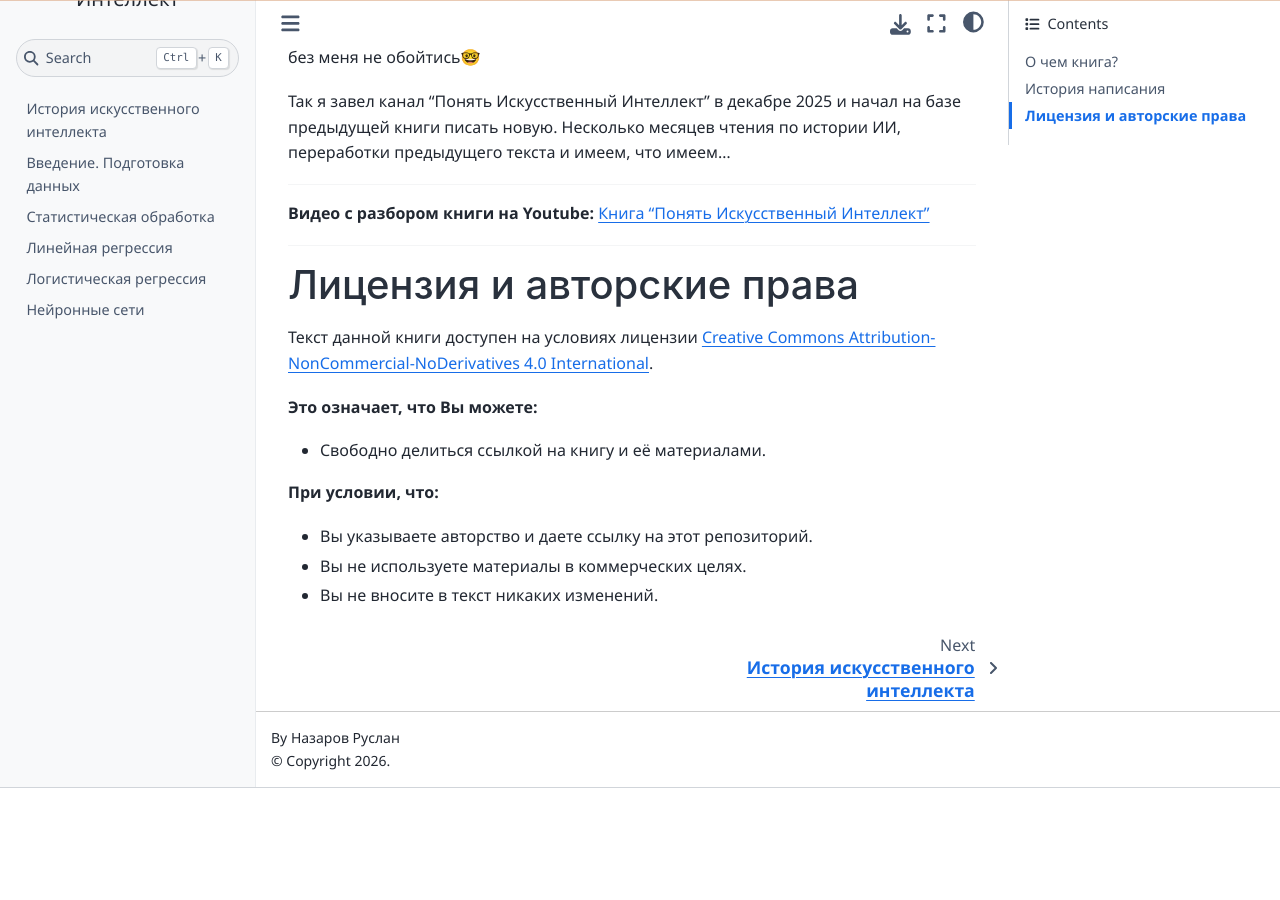
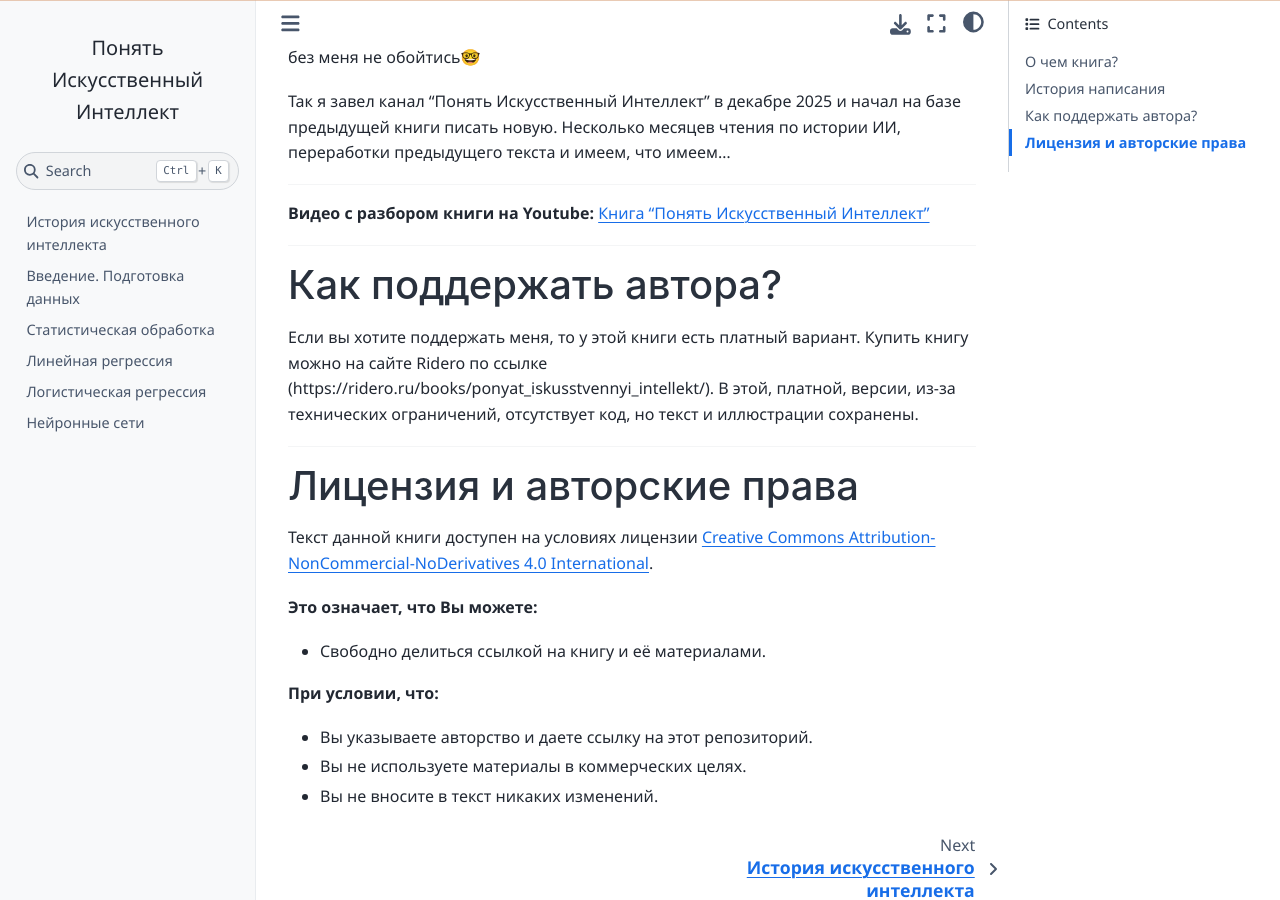
Before and after one commit to Ruslan-Nazarov/handbook_ai, a Jupyter Book: the page built from index.md, in a window 1280 px wide and 900 px high, scrolled down 1370 px. Built offline with Jupyter Book 1.0.4 settings and Sphinx 7.4.7 and the Sphinx Book theme 1.1.4, drawn with Linux system fonts in a browser that asks for light colours; pages that are not in the unit, such as notebooks, are missing from menus; before the commit the page ends 2158 px from its top, so only the background shows below that.

Commit message:
Update index.md

```diff
--- a/index.md
+++ b/index.md
@@ -42,6 +42,12 @@
 
 ---
 
+### Как поддержать автора?
+
+Если вы хотите поддержать меня, то у этой книги есть платный вариант. Купить книгу можно на сайте Ridero по ссылке (https://ridero.ru/books/ponyat_iskusstvennyi_intellekt/). В этой, платной, версии, из-за технических ограничений, отсутствует код, но текст и иллюстрации сохранены.
+
+---
+
 # Лицензия и авторские права
 
 Текст данной книги доступен на условиях лицензии [Creative Commons Attribution-NonCommercial-NoDerivatives 4.0 International](https://creativecommons.org/licenses/by-nc-nd/4.0/deed.ru).
```
